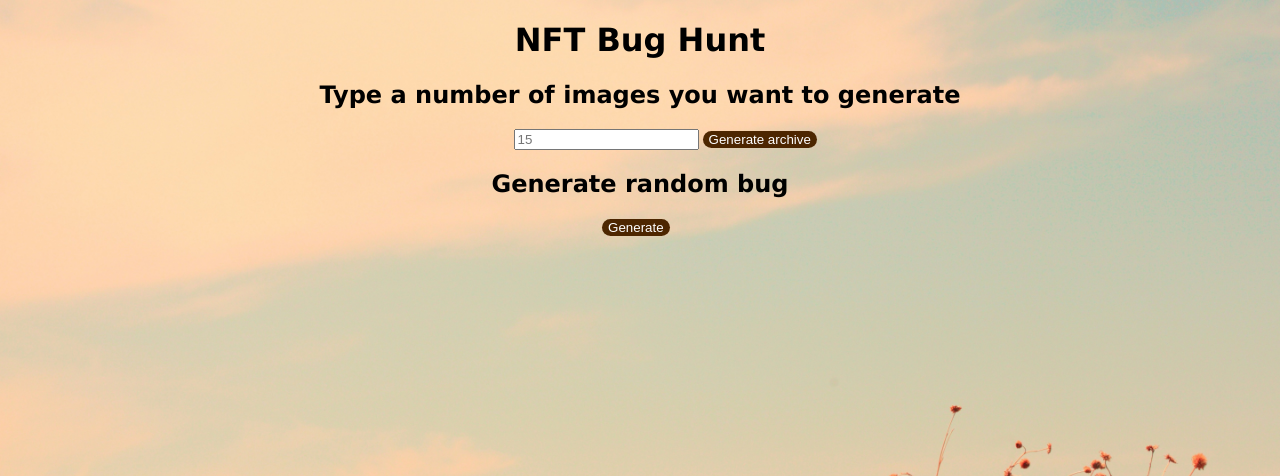
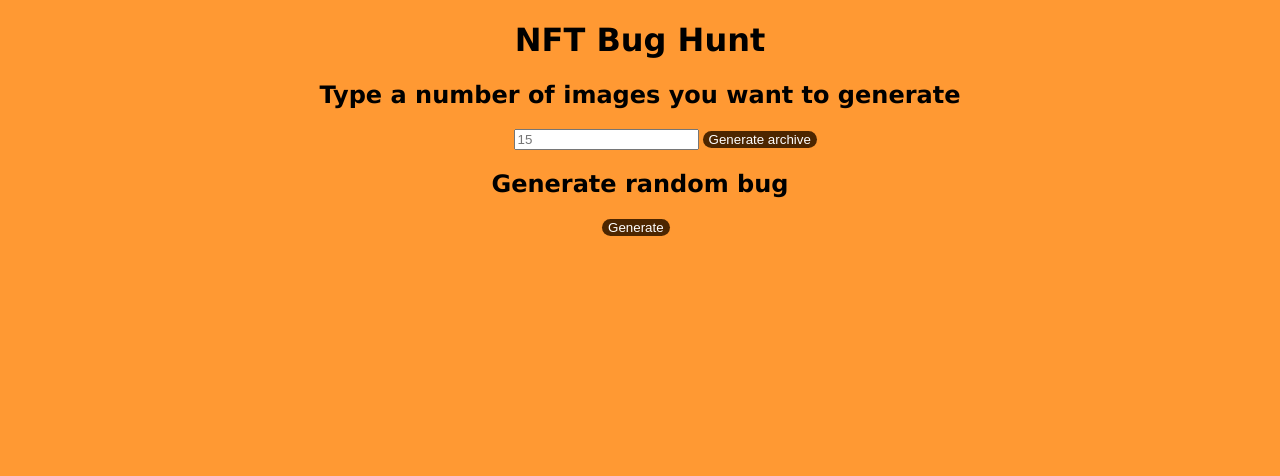
Before and after one commit to artyomVB/srs_doc, a FastAPI app: page /main in a window 1280 px wide; the page is wider, and only the part inside the window is pictured. Shown: the top 476 px of that part. Run offline with FastAPI, Linux system fonts and the light colour scheme.

Commit message:
Fix bugs

```diff
--- a/templates/main.html
+++ b/templates/main.html
@@ -14,7 +14,7 @@
     </script>
     <style>
         body {
-            background-image: url('pics/background.jpg');
+            background-color: #ff9933;
             background-attachment: fixed;
             background-size: cover;
         }
```
